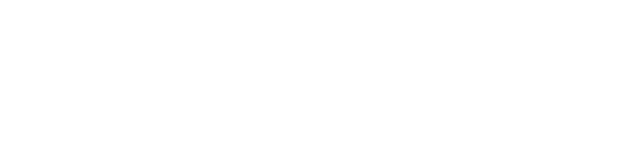
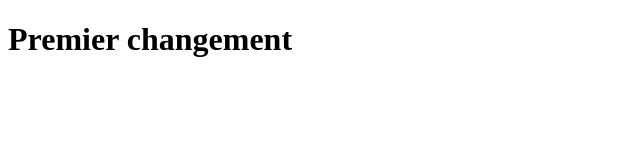
Before and after one commit to Cessoj/helloWorld, a plain HTML site: page index.html in a window 1280 px wide. Shown: the whole page, without its empty margins (0-640 px from the left). Drawn offline with Linux system fonts and the light colour scheme.

Commit message:
Ajout d'un h1

```diff
--- a/index.html
+++ b/index.html
@@ -6,6 +6,6 @@
     <title>Hello World</title>
 </head>
 <body>
-
+    <h1>Premier changement</h1>
 </body>
 </html>
```
